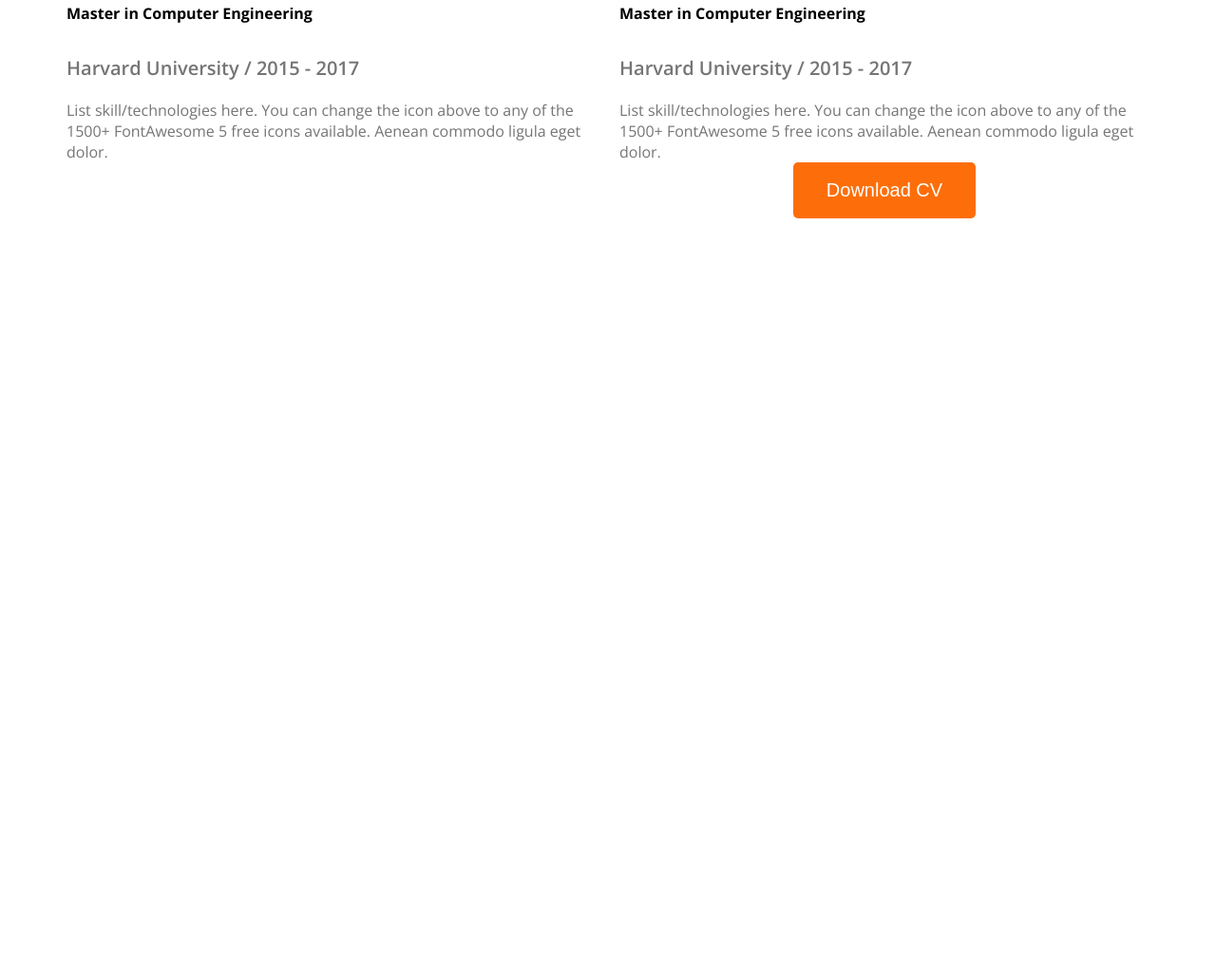
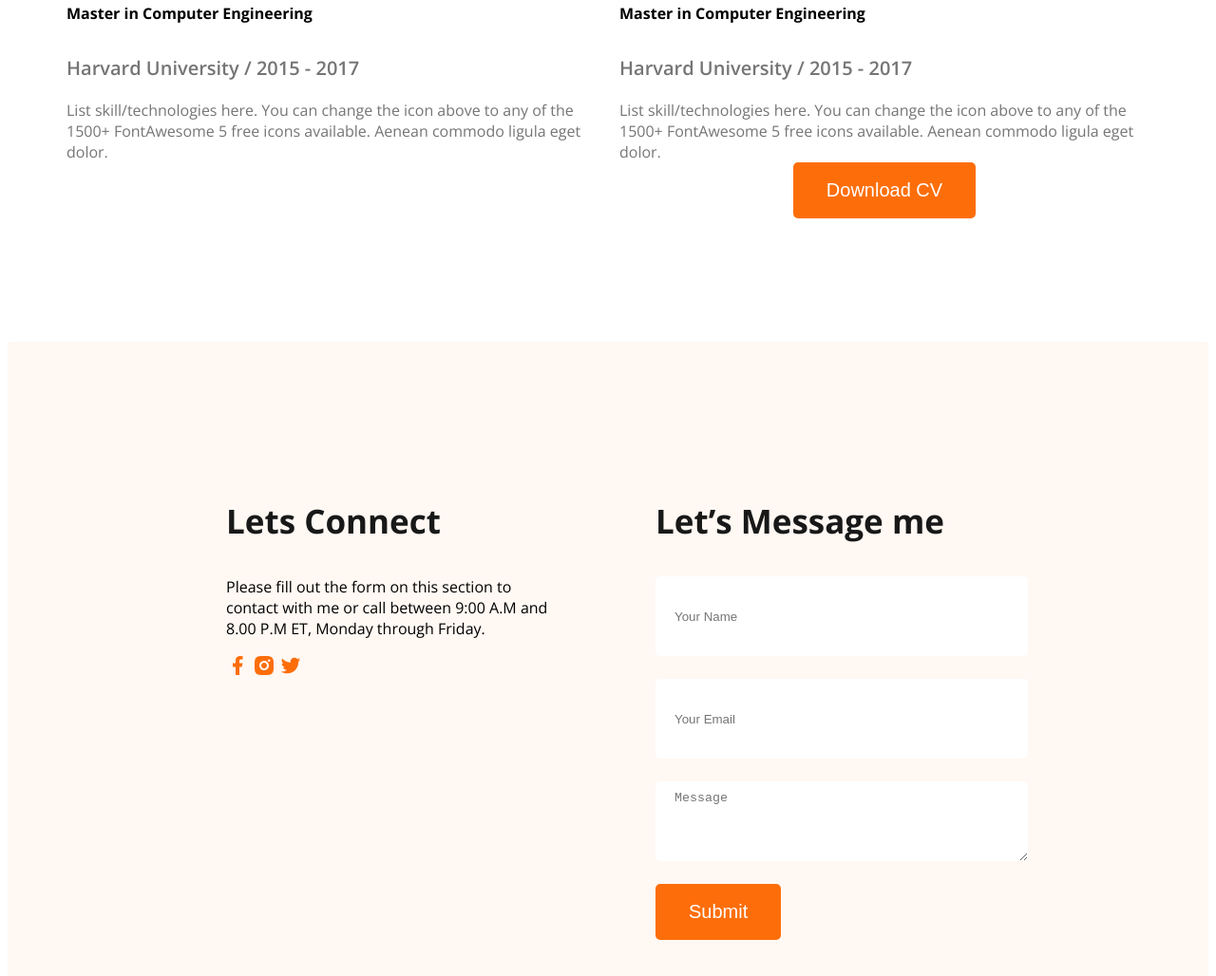
Before and after one commit to Fahim-ajoer/web-dev-portfolio, a plain HTML site: page index.html in a window 1280 px wide. Shown: the part 2998-4026 px from the top of the page at 95% size. Before the commit the page ends 3358 px from the top, so only its background shows below. Drawn offline with nearby package versions, Linux system fonts and the light colour scheme.

Commit message:
seventh commit

```diff
--- a/index.html
+++ b/index.html
@@ -138,8 +138,27 @@
             </div>
          </section>
    </main>
-   <footer>
+   <footer class="secondary-bg">
+    <div class="footer-column">
+<h3 class="section-title">Lets Connect</h3>
+<p>Please fill out the form on this section to contact with me or call between 9:00 A.M and 8.00 P.M ET, Monday through Friday.</p>
+        <div>
+            <a href=""><img src="images/icons/facebook.png" alt=""></a>
+            <a href=""><img src="images/icons/insta.png" alt=""></a>
+            <a href=""><img src="images/icons/twitter.png" alt=""></a>
+        </div>
+    </div>
+    <div class="footer-column">
+        <h3 class="section-title">Let’s Message me</h3>
 
+    <form action="
+    ">
+    <input type="text" name="" id="" placeholder="Your Name">
+    <input type="email" name="" id="" placeholder="Your Email">
+    <textarea name="" id="" cols="30" rows="20" placeholder="Message"></textarea>
+    <input class="btn-primary" type="submit" value="Submit">
+    </form>
+    </div>
    </footer>
 </body>
 </html>
--- a/styles/portfolio.css
+++ b/styles/portfolio.css
@@ -145,3 +145,22 @@ main section{
  .resume-download-cv{
   margin-top: 50px;
  }
+ /* footer styles */
+ footer{
+  padding: 130px 230px;
+  display: flex;
+  gap: 100px;
+ }
+ .footer-column{
+  width: 50%;
+ }
+ footer input[type="text"],footer input[type="email"],footer textarea{
+  height: 64px;
+  border-radius: 5px;
+  background-color: white;
+  display: block;
+  width: 100%;
+  padding: 10px 20px;
+  margin-bottom: 24px;
+  border: none;
+ }
```
